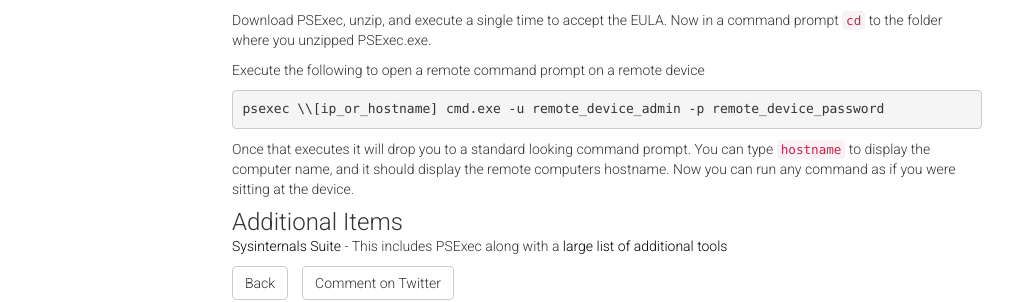
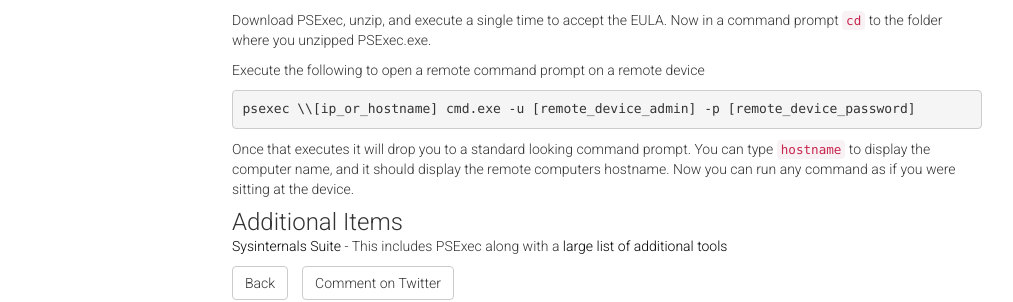
Before and after one commit to cbrookins/cbrookins.github.io, a Jekyll site: the page built from _posts/2020-06-19-psexec-remote-command-prompt.md, in a window 1280 px wide. Shown: the part 572-874 px from the top of the page, without its empty margins (33-1046 px from the left). Built offline with Jekyll 4.4.1, drawn with Linux system fonts in a browser that asks for light colours; nearby versions of some CDN libraries.

````diff
--- a/_posts/2020-06-19-psexec-remote-command-prompt.md
+++ b/_posts/2020-06-19-psexec-remote-command-prompt.md
@@ -16,7 +16,7 @@ Download PSExec, unzip, and execute a single time to accept the EULA. Now in a c
 
 Execute the following to open a remote command prompt on a remote device
 ```
-psexec \\[ip_or_hostname] cmd.exe -u remote_device_admin -p remote_device_password
+psexec \\[ip_or_hostname] cmd.exe -u [remote_device_admin] -p [remote_device_password]
 ```
 
 Once that executes it will drop you to a standard looking command prompt.  You can type ``hostname`` to display the computer name, and it should display the remote computers hostname. Now you can run any command as if you were sitting at the device.
````
